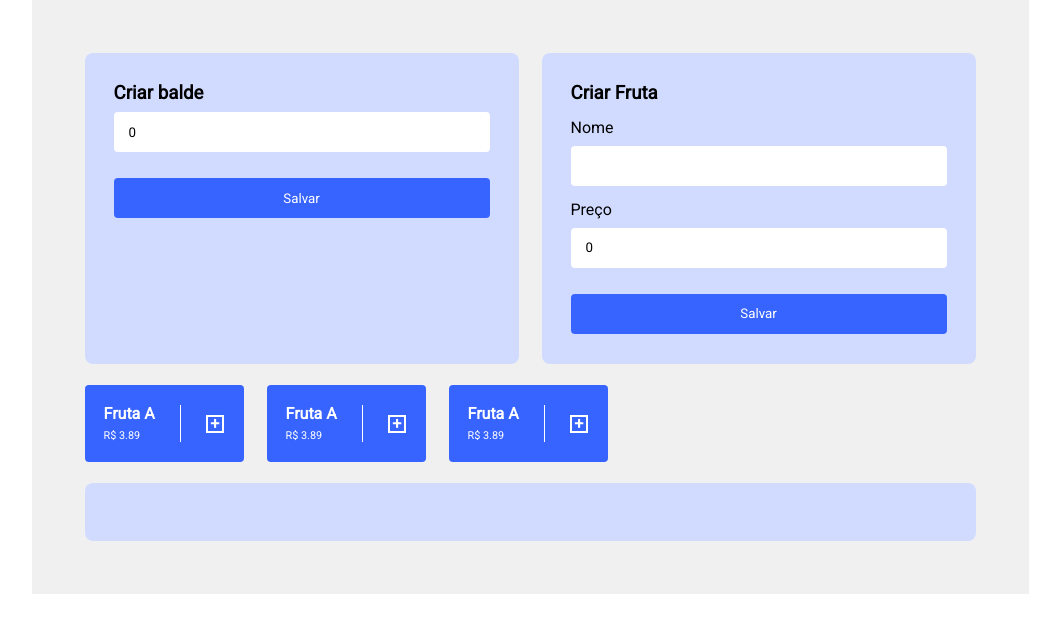
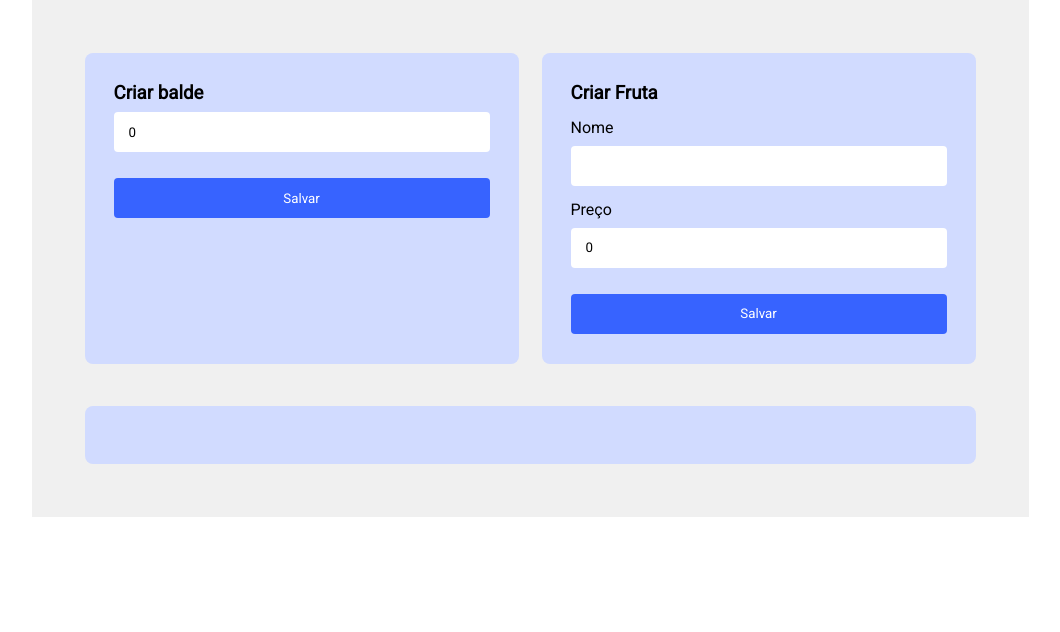
Before and after one commit to EdAndrade/armazenamento-de-frutas, a Nuxt app: page / in a window 1280 px wide. Shown: the top 632 px of the page, without its empty margins (110-1170 px from the left). Built offline with nearby package versions, Linux system fonts and the light colour scheme.

Commit message:
listing fruits

```diff
--- a/pages/index.vue
+++ b/pages/index.vue
@@ -10,9 +10,7 @@
 			</div>
 
 			<div class="fruits">
-				<Fruit/>
-				<Fruit/>
-				<Fruit/>
+				<Fruit v-for="(bucket, index) in buckets" :key="index"/>
 			</div>
 
 			<div class="buckets">
@@ -46,7 +44,8 @@
 		computed: {
 
 			...mapState({
-				buckets: state => state.buckets.buckets
+				buckets: state => state.buckets.buckets,
+				fruits: state => state.fruits.fruits
 			})
 
 
```
